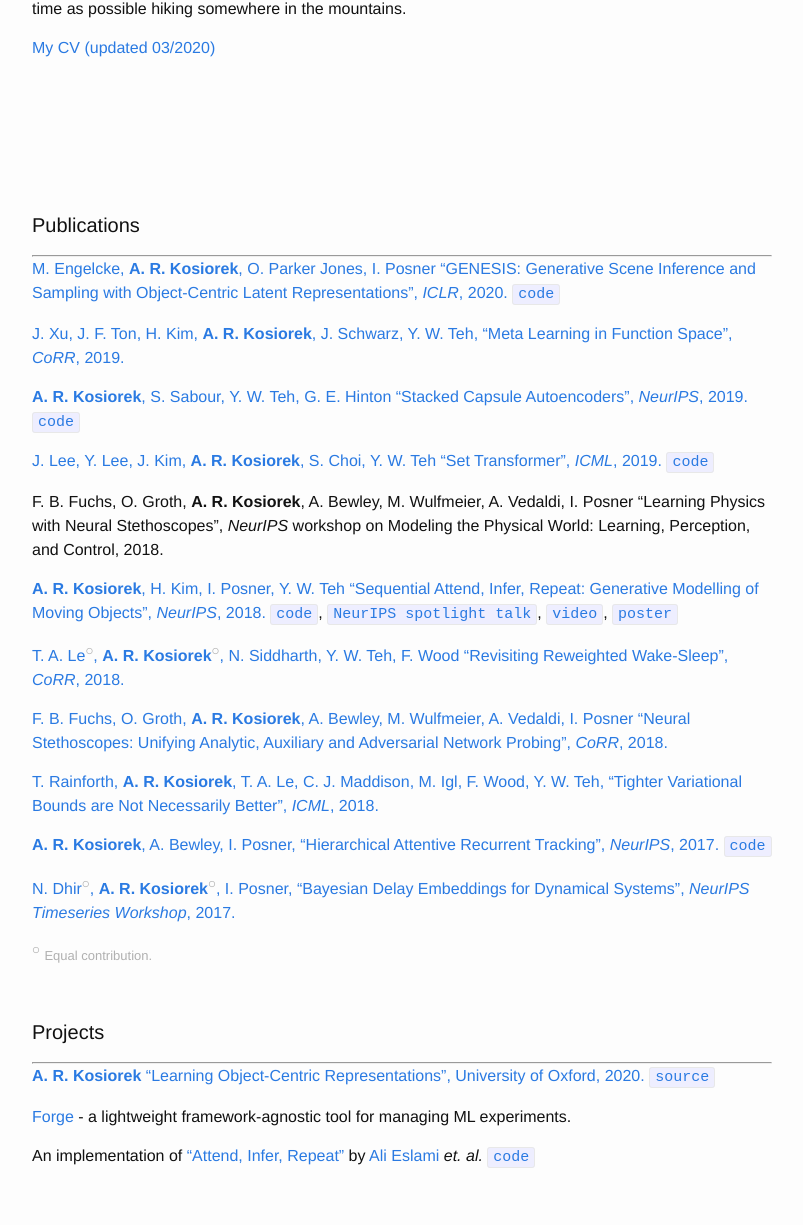
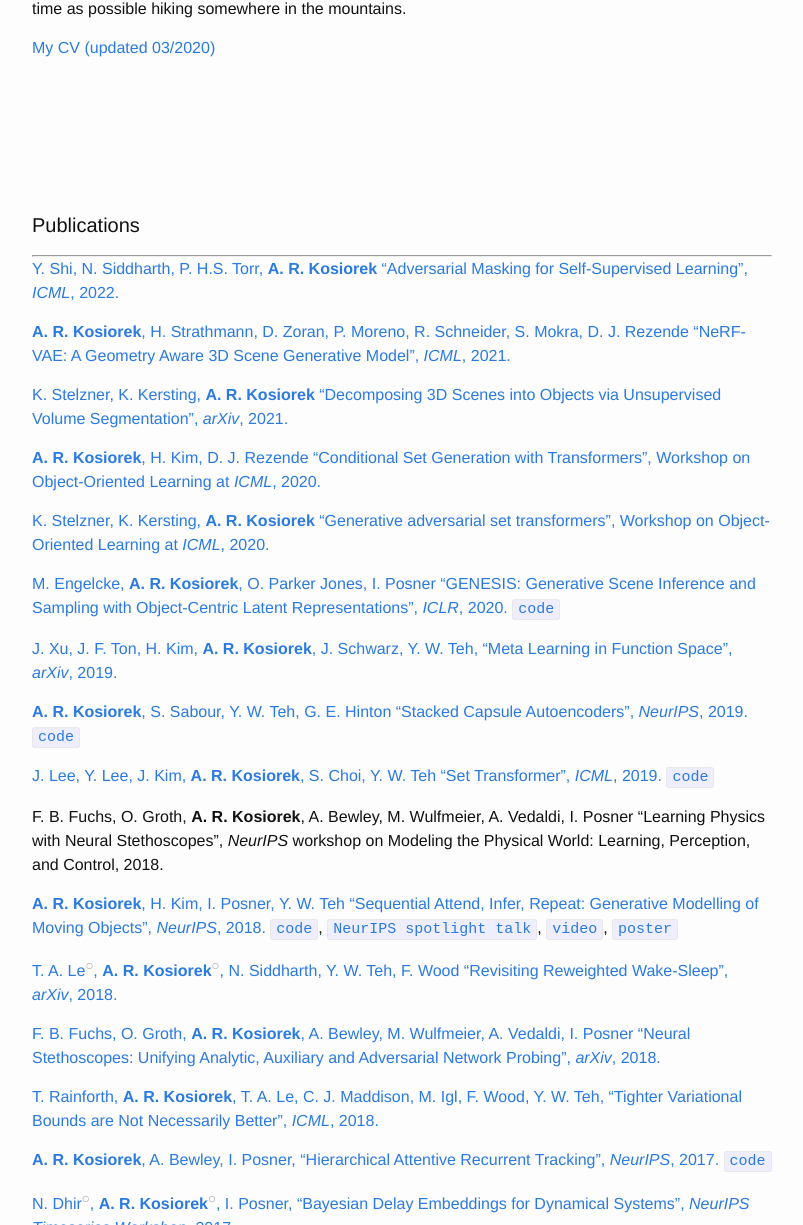
Before and after one commit to akosiorek/akosiorek.github.io, a Jekyll site: the page built from about.md, in a window 1280 px wide and 1400 px high, scrolled down 706 px, cut to the strip 0-1225 px from the top of the window. Shown: the whole strip, without its empty margins (238-1041 px from the left). Built offline with Jekyll 4.4.1, drawn with Linux system fonts in a browser that asks for light colours; nearby versions of some CDN libraries; formulas are drawn with MathJax 3.

Commit message:
update publications

```diff
--- a/about.md
+++ b/about.md
@@ -29,9 +29,20 @@
 
 #### Publications
 ----------------
+[Y. Shi, N. Siddharth, P. H.S. Torr, **A. R. Kosiorek** "Adversarial Masking for Self-Supervised Learning", _ICML_, 2022.](https://arxiv.org/abs/2201.13100)
+
+
+[**A. R. Kosiorek**, H. Strathmann, D. Zoran, P. Moreno, R. Schneider, S. Mokra, D. J. Rezende "NeRF-VAE: A Geometry Aware 3D Scene Generative Model", _ICML_, 2021.](http://proceedings.mlr.press/v139/kosiorek21a.html)
+
+[K. Stelzner, K. Kersting, **A. R. Kosiorek** "Decomposing 3D Scenes into Objects via Unsupervised Volume Segmentation", _arXiv_, 2021.](https://arxiv.org/abs/2104.01148)
+
+[**A. R. Kosiorek**, H. Kim, D. J. Rezende "Conditional Set Generation with Transformers", Workshop on Object-Oriented Learning at _ICML_, 2020.](https://arxiv.org/abs/2006.16841)
+
+[K. Stelzner, K. Kersting, **A. R. Kosiorek** "Generative adversarial set transformers", Workshop on Object-Oriented Learning at _ICML_, 2020.](https://www.ml.informatik.tu-darmstadt.de/papers/stelzner2020ood_gast.pdf)
+
 [M. Engelcke, **A. R. Kosiorek**, O. Parker Jones, I. Posner "GENESIS: Generative Scene Inference and Sampling with Object-Centric Latent Representations", _ICLR_, 2020.](https://arxiv.org/abs/1907.13052) [`code`](https://github.com/applied-ai-lab/genesis)
 
-[J. Xu, J. F. Ton, H. Kim, **A. R. Kosiorek**, J. Schwarz, Y. W. Teh, “Meta Learning in Function Space”, _CoRR_, 2019.](https://arxiv.org/abs/1912.02738)
+[J. Xu, J. F. Ton, H. Kim, **A. R. Kosiorek**, J. Schwarz, Y. W. Teh, “Meta Learning in Function Space”, _arXiv_, 2019.](https://arxiv.org/abs/1912.02738)
 
 [**A. R. Kosiorek**, S. Sabour, Y. W. Teh, G. E. Hinton "Stacked Capsule Autoencoders", _NeurIPS_, 2019.](https://arxiv.org/abs/1906.06818) [`code`](https://github.com/google-research/google-research/tree/master/stacked_capsule_autoencoders)
 
@@ -42,9 +53,9 @@
 
 [**A. R. Kosiorek**, H. Kim, I. Posner, Y. W. Teh "Sequential Attend, Infer, Repeat: Generative Modelling of Moving Objects", _NeurIPS_, 2018.](https://arxiv.org/abs/1806.01794) [`code`](https://github.com/akosiorek/sqair), [`NeurIPS spotlight talk`](https://www.facebook.com/nipsfoundation/videos/515859272265612/?t=2897), [`video`](https://youtu.be/-IUNQgSLE0c), [`poster`](https://drive.google.com/open?id=1HC0FflbWhYd2XtuJMD7qW3jbuOuNEy7T)
 
-[T. A. Le<sup style="color: #B0B0B0;">$$\circ$$</sup>, **A. R. Kosiorek**<sup style="color: #B0B0B0;">$$\circ$$</sup>, N. Siddharth, Y. W. Teh, F. Wood "Revisiting Reweighted Wake-Sleep", _CoRR_, 2018.](https://arxiv.org/abs/1805.10469)
+[T. A. Le<sup style="color: #B0B0B0;">$$\circ$$</sup>, **A. R. Kosiorek**<sup style="color: #B0B0B0;">$$\circ$$</sup>, N. Siddharth, Y. W. Teh, F. Wood "Revisiting Reweighted Wake-Sleep", _arXiv_, 2018.](https://arxiv.org/abs/1805.10469)
 
-[F. B. Fuchs, O. Groth, **A. R. Kosiorek**, A. Bewley, M. Wulfmeier, A. Vedaldi, I. Posner "Neural Stethoscopes: Unifying Analytic, Auxiliary and Adversarial Network Probing", _CoRR_, 2018.](https://arxiv.org/abs/1806.05502)
+[F. B. Fuchs, O. Groth, **A. R. Kosiorek**, A. Bewley, M. Wulfmeier, A. Vedaldi, I. Posner "Neural Stethoscopes: Unifying Analytic, Auxiliary and Adversarial Network Probing", _arXiv_, 2018.](https://arxiv.org/abs/1806.05502)
 
 [T. Rainforth, **A. R. Kosiorek**, T. A. Le, C. J. Maddison, M. Igl, F. Wood, Y. W. Teh, "Tighter Variational Bounds are Not Necessarily Better", _ICML_, 2018.](https://arxiv.org/abs/1802.04537)
 
```
